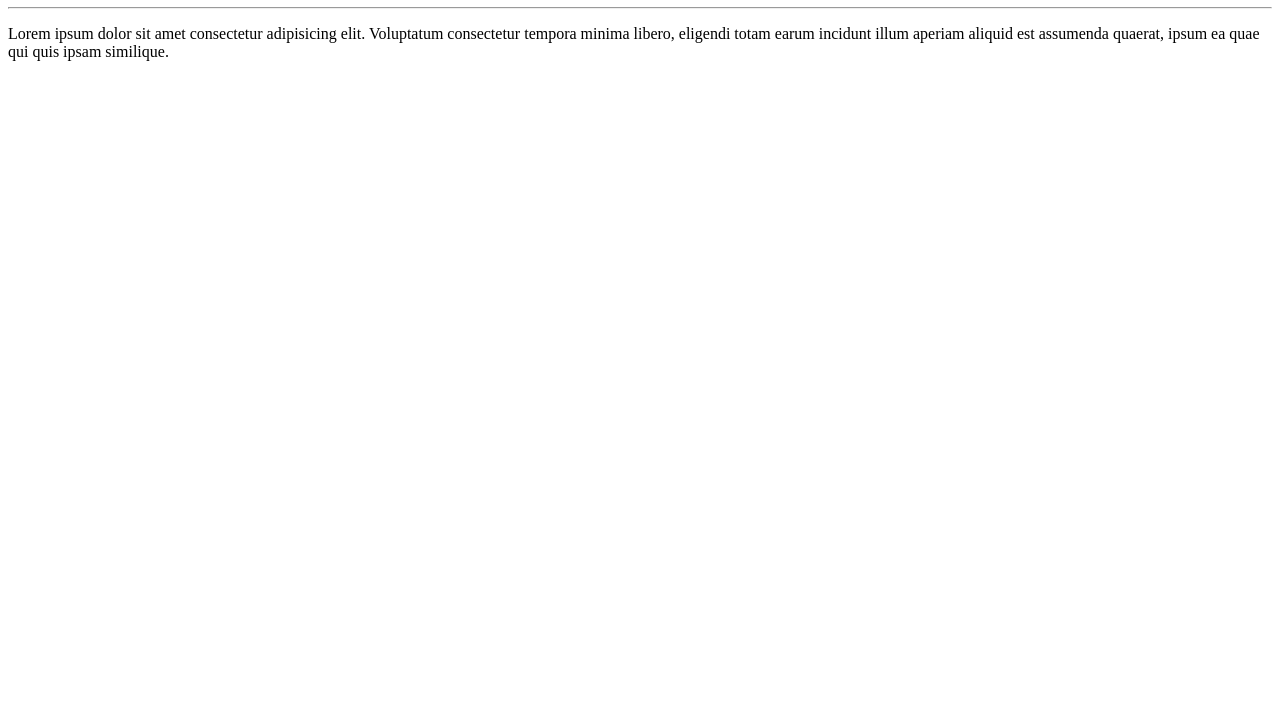
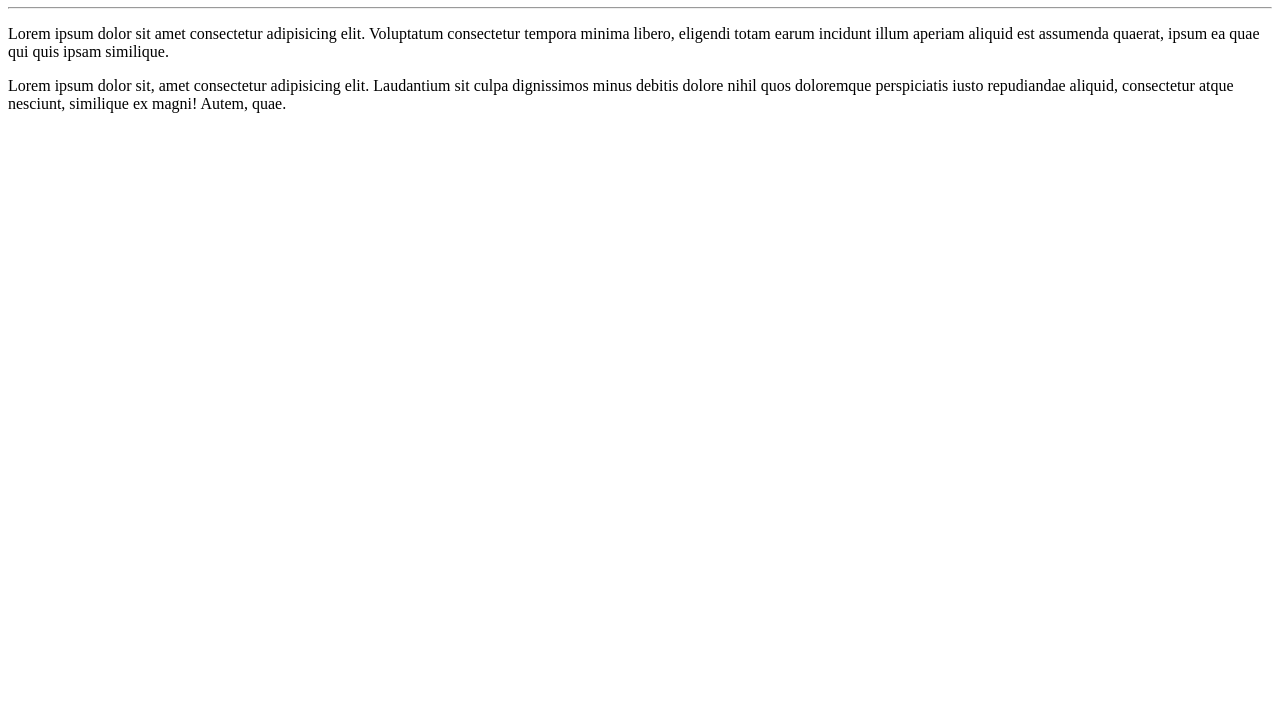
Before and after one commit to PedroPhillipeF/Ola-Mundo, a plain HTML site: page site-exemplo/index.html in a window 1280 px wide. Shown: the part 73-800 px from the top of the page. Drawn offline with Linux system fonts and the light colour scheme.

Commit message:
Adicionei um parágrafo

```diff
--- a/site-exemplo/index.html
+++ b/site-exemplo/index.html
@@ -10,5 +10,6 @@
     <h1>Olá, Mundo!</h1>
     <hr>
     <p>Lorem ipsum dolor sit amet consectetur adipisicing elit. Voluptatum consectetur tempora minima libero, eligendi totam earum incidunt illum aperiam aliquid est assumenda quaerat, ipsum ea quae qui quis ipsam similique.</p>
+    <p>Lorem ipsum dolor sit, amet consectetur adipisicing elit. Laudantium sit culpa dignissimos minus debitis dolore nihil quos doloremque perspiciatis iusto repudiandae aliquid, consectetur atque nesciunt, similique ex magni! Autem, quae.</p>
 </body>
 </html>
```
